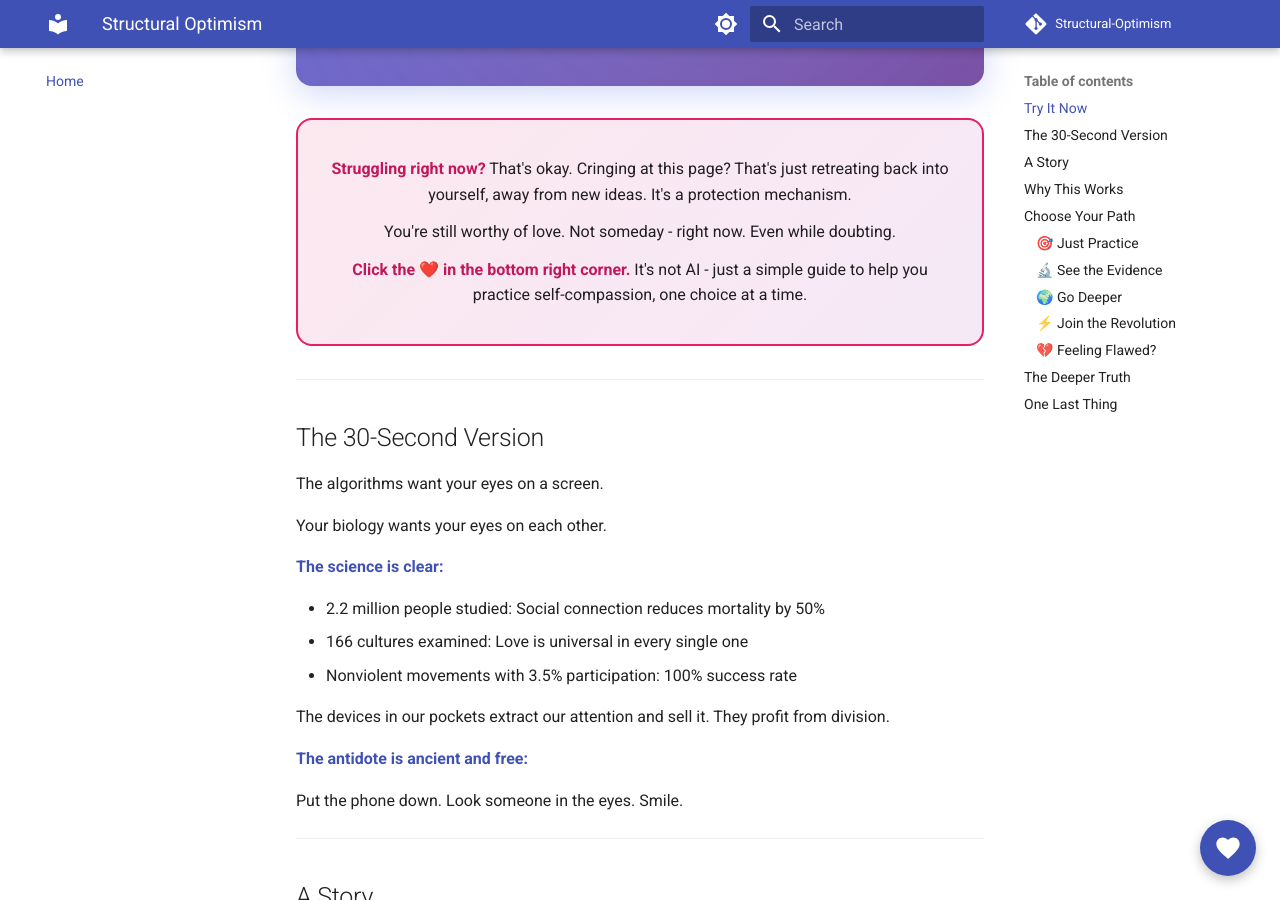
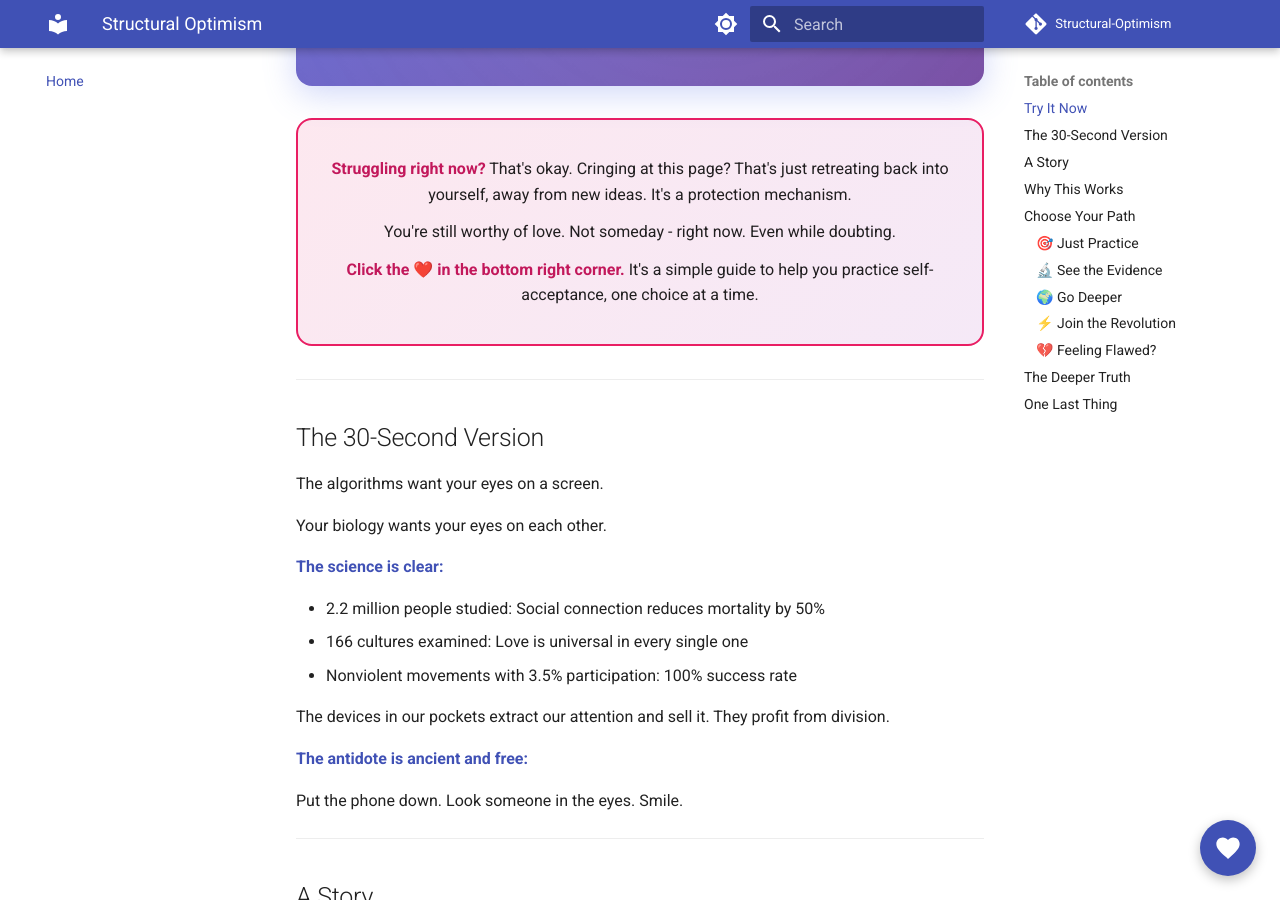
Before and after one commit to Aphantasic-Optimist/Structural-Optimism, an MkDocs documentation site: the page built from docs/index.md, in a window 1280 px wide and 900 px high, scrolled down 1002 px. Built offline with MkDocs 1.6.1 and Material for MkDocs 9.7.7, drawn with Linux system fonts in a browser that asks for light colours; comment, search, counter and statistics services are not loaded.

Commit message:
Rename to Self-Acceptance Guide, honest AI attribution

```diff
--- a/docs/assets/javascripts/self-love-guide.js
+++ b/docs/assets/javascripts/self-love-guide.js
@@ -1,7 +1,7 @@
 /**
- * Self-Love Guide
+ * Self-Acceptance Guide
  * A decision tree for practicing self-compassion while doubting
- * Not AI - just human words, linked together
+ * Written by AI, guided by a human who believes you're worthy of love
  */
 (function() {
   'use strict';
@@ -810,7 +810,7 @@
     var toggleBtn = document.createElement('button');
     toggleBtn.id = 'guide-toggle';
     toggleBtn.className = 'chat-toggle';
-    toggleBtn.setAttribute('aria-label', 'Open self-love guide');
+    toggleBtn.setAttribute('aria-label', 'Open self-acceptance guide');
     toggleBtn.innerHTML = '<svg viewBox="0 0 24 24" fill="currentColor"><path d="M12 21.35l-1.45-1.32C5.4 15.36 2 12.28 2 8.5 2 5.42 4.42 3 7.5 3c1.74 0 3.41.81 4.5 2.09C13.09 3.81 14.76 3 16.5 3 19.58 3 22 5.42 22 8.5c0 3.78-3.4 6.86-8.55 11.54L12 21.35z"/></svg>';
     toggleBtn.onclick = toggle;
 
@@ -819,8 +819,8 @@
     container.id = 'guide-container';
     container.className = 'chat-container';
     container.innerHTML =
-      '<div class="chat-header">Self-Love Guide ❤️</div>' +
-      '<div class="guide-notice">Not AI. Just a simple path through self-doubt toward self-compassion.</div>' +
+      '<div class="chat-header">Self-Acceptance Guide ❤️</div>' +
+      '<div class="guide-notice">These words were written by an AI, guided by a human who believes you\'re worthy of love. The technology doesn\'t matter. The message does.</div>' +
       '<div id="guide-content" class="guide-content"></div>';
 
     document.body.appendChild(toggleBtn);
--- a/docs/index.md
+++ b/docs/index.md
@@ -35,7 +35,7 @@
 
 You're still worthy of love. Not someday - right now. Even while doubting.
 
-**Click the ❤️ in the bottom right corner.** It's not AI - just a simple guide to help you practice self-compassion, one choice at a time.
+**Click the ❤️ in the bottom right corner.** It's a simple guide to help you practice self-acceptance, one choice at a time.
 
 </div>
 
```
